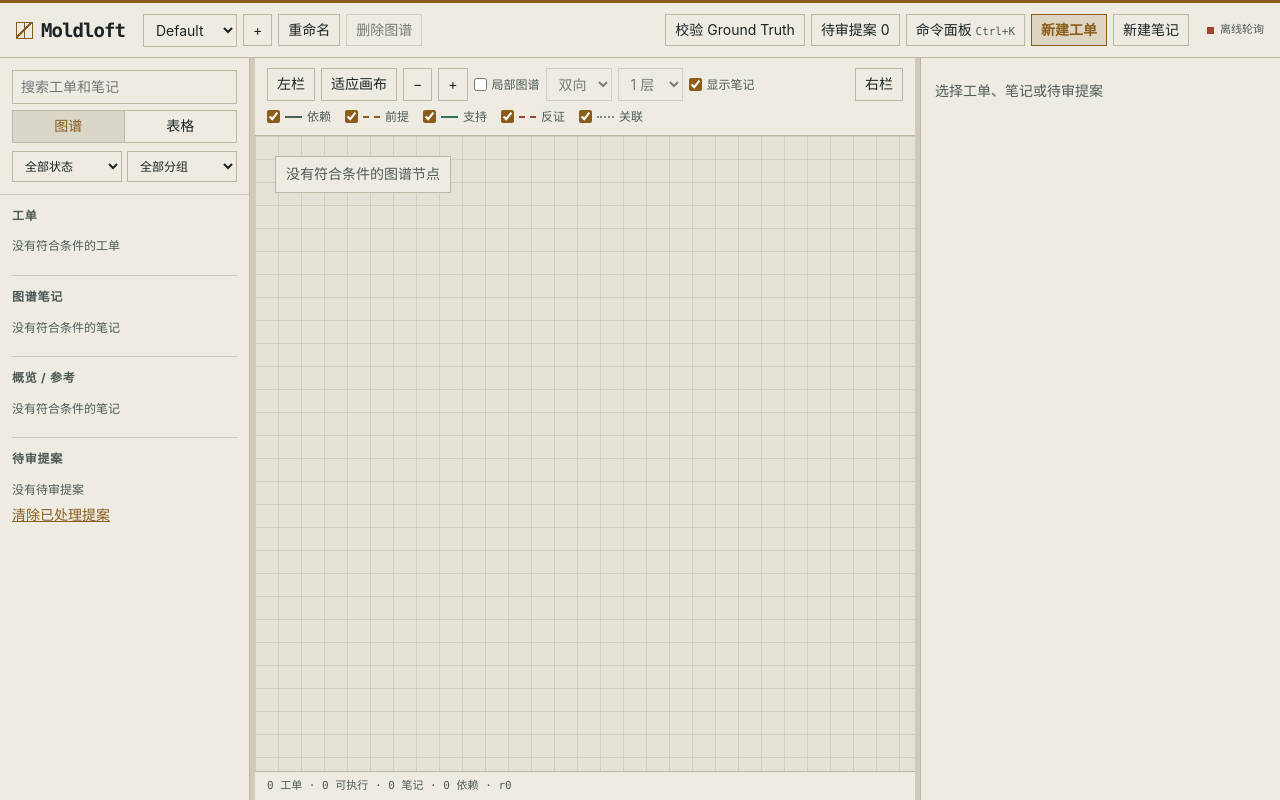
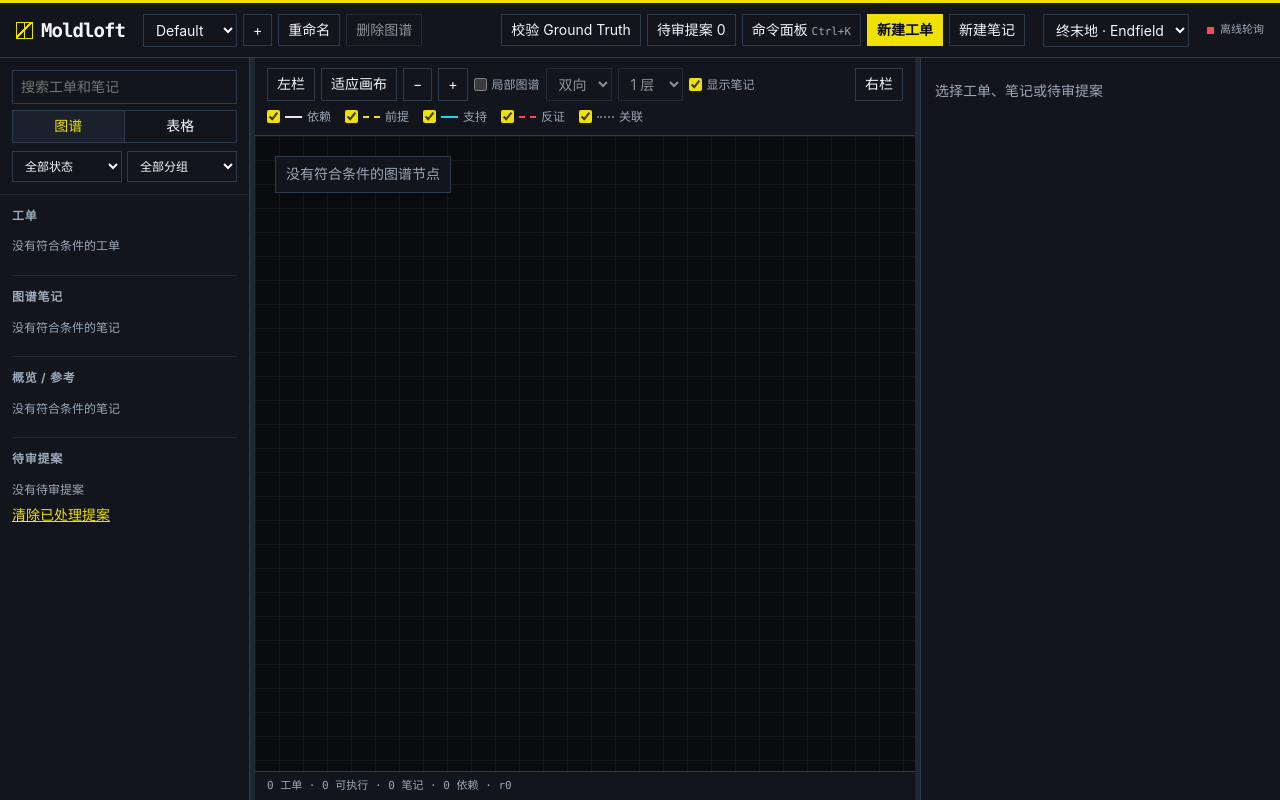
Before and after one commit to FezzyZHANG/Moldloft, a FastAPI app: page / in a window 1280 px wide. Run offline with FastAPI, Linux system fonts and the light colour scheme; data comes from the database, SQL or seed files in the repository; data that the repository does not hold is empty; parts of the project's set-up code (start-up, migrations or seed data) failed here and were passed over; some libraries are stand-ins or nearby versions.

Commit message:
Add Endfield high-contrast theme, theme switcher, stacked ticket status, and right-aligned note metadata

```diff
--- a/src/moldloft/static/app.css
+++ b/src/moldloft/static/app.css
@@ -1,38 +1,79 @@
 :root {
   color-scheme: light;
-  --ground: #E4E1D6;
-  --panel: #EDEBE2;
-  --panel2: #DAD6C8;
-  --rule: #BDB8A6;
-  --rule2: #CFCABA;
-  --ink: #1B2422;
-  --ink2: #4E5A56;
-  --dim: #7E8781;
+  --ground: #DDD9CC;
+  --panel: #ECEAE0;
+  --panel2: #D3CFC0;
+  --rule: #B0AA96;
+  --rule2: #C8C3B2;
+  --ink: #141B19;
+  --ink2: #44504C;
+  --dim: #747E78;
   --brass: #8A5D1B;
   --brass2: #A87428;
-  --verd: #2F7360;
-  --rust: #9E4330;
+  --verd: #226B58;
+  --ok: #1F7A52;
+  --rust: #A13A26;
+  --accent-ink: #FFFDF7;
+  --canvas-bg: #D8D4C7;
+  --node-bg: #F9F7F1;
+  --node-border: #8B8472;
+  --group-bg: color-mix(in srgb, #CFCBB9 72%, transparent);
+  --group-border: #8C8574;
+  --edge-requires: #3A4643;
   --mono: "IBM Plex Mono", Consolas, monospace;
   --sans: "Inter", "Microsoft YaHei UI", system-ui, sans-serif;
-  --grid: color-mix(in srgb, var(--rule) 48%, transparent);
+  --grid: color-mix(in srgb, var(--rule) 52%, transparent);
 }
 
 @media (prefers-color-scheme: dark) {
-  :root {
+  :root:not([data-theme="endfield"]) {
     color-scheme: dark;
-    --ground: #0D1416;
+    --ground: #0A1012;
     --panel: #121C1E;
-    --panel2: #182427;
-    --rule: #26383A;
-    --rule2: #1C2A2C;
-    --ink: #DCE0D7;
-    --ink2: #97A6A1;
-    --dim: #6B7A76;
-    --brass: #C4914A;
-    --brass2: #E0AE63;
-    --verd: #5CA88F;
-    --rust: #C4634A;
+    --panel2: #192629;
+    --rule: #2D4144;
+    --rule2: #1F2E30;
+    --ink: #E6EAE2;
+    --ink2: #9FB0AB;
+    --dim: #71817C;
+    --brass: #D49B4E;
+    --brass2: #ECC078;
+    --verd: #56B89A;
+    --ok: #46C48A;
+    --rust: #DC6A50;
+    --accent-ink: #0E1517;
+    --canvas-bg: #080E10;
+    --node-bg: #172326;
+    --node-border: #435C60;
+    --group-bg: color-mix(in srgb, #182528 74%, transparent);
+    --group-border: #3B5256;
+    --edge-requires: #BCC9C4;
   }
+}
+
+:root[data-theme="endfield"] {
+  color-scheme: dark;
+  --ground: #0D1015;
+  --panel: #12151B;
+  --panel2: #1B212C;
+  --rule: #2F3A4A;
+  --rule2: #1F2733;
+  --ink: #F3F6FA;
+  --ink2: #9AA7B8;
+  --dim: #667385;
+  --brass: #F0E100;
+  --brass2: #FFF04D;
+  --verd: #22D3EE;
+  --ok: #34D399;
+  --rust: #FF4757;
+  --accent-ink: #0B0D10;
+  --canvas-bg: #090B0E;
+  --node-bg: #161C25;
+  --node-border: #46556B;
+  --group-bg: color-mix(in srgb, #181F2A 80%, transparent);
+  --group-border: #495970;
+  --edge-requires: #E2E8F0;
+  --grid: rgba(255, 255, 255, .055);
 }
 
 * {
@@ -94,6 +135,15 @@ button.accent {
   background: color-mix(in srgb, var(--brass) 16%, var(--panel));
   color: var(--brass);
   font-weight: 650;
+}
+
+[data-theme="endfield"] button.accent {
+  background: var(--brass);
+  color: var(--accent-ink);
+}
+
+[data-theme="endfield"] button.accent:hover:not(:disabled) {
+  background: var(--brass2);
 }
 
 .danger {
@@ -500,7 +657,7 @@ body.resizing {
   border-top-style: dotted;
 }
 
-.requires { --edge: var(--ink2); }
+.requires { --edge: var(--edge-requires); }
 .assumes { --edge: var(--brass); }
 .supports { --edge: var(--verd); }
 .challenges { --edge: var(--rust); }
@@ -523,10 +680,10 @@ body.resizing {
   display: flex;
   flex: 1;
   min-height: 0;
-  background-color: var(--ground);
+  background-color: var(--canvas-bg);
   background-image: linear-gradient(var(--grid) 1px, transparent 1px),
     linear-gradient(90deg, var(--grid) 1px, transparent 1px);
-  background-size: 23px 23px;
+  background-size: 24px 24px;
 }
 
 #dag {
--- a/src/moldloft/static/canvas.js
+++ b/src/moldloft/static/canvas.js
@@ -282,23 +282,30 @@ export class Canvas {
     const width = item ? Math.min(244, node.width) : node.width;
     const height = item ? 114 : collapsed ? 60 : 42;
     const caption = item?.title ?? data.label;
-    const classes = ['graph-node', ticket ? 'ticket' : note ? 'note' : 'group', item?._proposal,
-      selected === node.id ? 'selected' : '', connect?.key === node.id ? 'connect-source' : ''].filter(Boolean);
+    const classes = [
+      'graph-node', ticket ? 'ticket' : note ? 'note' : 'group', item?._proposal,
+      ticket ? `status-${ticket.status}` : '', ticket?.ready ? 'is-ready' : '',
+      ticket?.blockers?.length ? 'is-blocked' : '',
+      ticket && ['done', 'closed'].includes(ticket.status) ? 'is-terminal' : '',
+      note ? `kind-${note.kind}` : '', note ? `state-${note.state}` : '',
+      selected === node.id ? 'selected' : '', connect?.key === node.id ? 'connect-source' : '',
+    ].filter(Boolean);
     const card = svg('g', {class: classes.join(' '), transform: `translate(${x} ${y})`,
       'data-node': node.id, tabindex: 0, role: 'button', 'aria-label': caption});
     const toggle = () => this.actions.collapse(node.id);
     const activate = () => item ? this.actions.pickNode(ticket ? 'ticket' : 'note', item.id) : toggle();
     card.append(svg('title', {}, caption), svg('rect', {class: 'node-surface', width, height}));
     if (item) {
+      card.append(svg('rect', {class: 'node-accent', x: 0, y: 0, width: 4, height}));
       if (typeof item.id !== 'number' && ticket && item.id.startsWith('new:')) card.classList.add('preview-item');
       const label = ticket ? `#${item.id}  /  ${item.status}` : `${item.kind}  /  ${item.state}`;
-      card.append(svg('text', {x: 12, y: 19, class: 'node-meta'}, label));
+      card.append(svg('text', {x: 14, y: 19, class: 'node-meta'}, label));
     }
     this.context.font = '600 14px system-ui, sans-serif';
-    const lines = wrapText(caption, width - (hasChildren ? 58 : 27),
+    const lines = wrapText(caption, width - (hasChildren ? 60 : 29),
       text => this.context.measureText(text).width, item ? 2 : 1);
     lines.forEach((line, i) => card.append(svg('text', {
-      class: 'node-title', x: 12, y: (item ? 41 : 25) + 17 * i,
+      class: 'node-title', x: item ? 14 : 12, y: (item ? 41 : 25) + 17 * i,
     }, line)));
     const count = ticket?.blockers?.length || 0;
     const premise = ticket?.review_notes?.length || note?.adoption_stale;
@@ -339,7 +346,7 @@ export class Canvas {
 
   badges(card, y, values) {
     this.context.font = '11px system-ui, sans-serif';
-    let x = 12;
+    let x = 14;
     for (const [style, label] of values) {
       if (!label) continue;
       const width = Math.ceil(this.context.measureText(label).width) + 10;
--- a/src/moldloft/static/index.html
+++ b/src/moldloft/static/index.html
@@ -24,6 +24,7 @@
       <button type="button" id="new-ticket" class="accent">新建工单</button>
       <button type="button" id="new-note">新建笔记</button>
     </div>
+    <select id="theme-select" aria-label="界面主题" title="切换界面主题"></select>
     <span id="connection" class="connection" role="status" data-state="offline">未连接</span>
   </header>
   <div class="notice" id="notice" hidden>
--- a/src/moldloft/static/main.js
+++ b/src/moldloft/static/main.js
@@ -6,6 +6,7 @@ import {PaneLayout} from './panes.js';
 import {Review} from './review.js';
 import {Sidebar} from './sidebar.js';
 import {findItem, readTarget, targetParam, WorkbenchStore} from './store.js';
+import {ThemeManager, THEMES} from './theme.js';
 import {button, byId} from './ui.js';
 
 function report(error) {
@@ -37,6 +38,9 @@ const actions = {
 const sidebar = new Sidebar(store, actions);
 const inspector = new Inspector(store, actions);
 const review = new Review(store, actions);
+const theme = new ThemeManager(byId('theme-select'));
+actions.themes = THEMES;
+actions.setTheme = id => theme.set(id);
 const canvas = new Canvas(actions);
 new Palette(store, actions);
 new PaneLayout(document.querySelector('.workspace'), {
--- a/src/moldloft/static/palette.js
+++ b/src/moldloft/static/palette.js
@@ -51,6 +51,9 @@ export class Palette {
       if (graph.id !== store.graph?.id) rows.push([
         `graph:${graph.id}`, `切换到 ${graph.name}`, 'Switch Graph', () => actions.openGraph(graph.id),
       ]);
+    }
+    for (const theme of actions.themes || []) {
+      rows.push([`theme:${theme.id}`, `切换主题：${theme.label}`, 'Switch Theme', () => actions.setTheme?.(theme.id)]);
     }
     return rows.map(([key, title, detail, action]) => ({key, title, detail, action}));
   }
--- /dev/null
+++ b/src/moldloft/static/theme.js
@@ -0,0 +1,60 @@
+// Theme registry and persistence; purely visual preference with no server state.
+const STORAGE_KEY = 'moldloft.theme.v1';
+export const THEMES = Object.freeze([
+  {id: 'endfield', label: '终末地 · Endfield'},
+  {id: 'loft', label: '放样间 · Loft'},
+]);
+export const DEFAULT_THEME = 'endfield';
+const VALID_IDS = new Set(THEMES.map(theme => theme.id));
+
+export function loadTheme(storage = globalThis.localStorage) {
+  try {
+    const saved = storage?.getItem(STORAGE_KEY);
+    return VALID_IDS.has(saved) ? saved : DEFAULT_THEME;
+  } catch {
+    return DEFAULT_THEME;
+  }
+}
+
+export function saveTheme(id, storage = globalThis.localStorage) {
+  const resolved = VALID_IDS.has(id) ? id : DEFAULT_THEME;
+  try { storage?.setItem(STORAGE_KEY, resolved); }
+  catch {}
+  return resolved;
+}
+
+export function applyTheme(id, root = globalThis.document?.documentElement) {
+  const resolved = VALID_IDS.has(id) ? id : DEFAULT_THEME;
+  if (root?.dataset) root.dataset.theme = resolved;
+  return resolved;
+}
+
+export class ThemeManager {
+  constructor(select, {storage = globalThis.localStorage, root = globalThis.document?.documentElement, onChange} = {}) {
+    this.select = select;
+    this.storage = storage;
+    this.root = root;
+    this.onChange = onChange;
+    if (this.select?.replaceChildren && globalThis.document?.createElement) {
+      this.select.replaceChildren(...THEMES.map(({id, label}) => {
+        const option = globalThis.document.createElement('option');
+        option.value = id;
+        option.textContent = label;
+        return option;
+      }));
+    }
+    this.current = applyTheme(loadTheme(this.storage), this.root);
+    if (this.select) {
+      this.select.value = this.current;
+      this.select.addEventListener('change', () => this.set(this.select.value));
+    }
+  }
+
+  set(id) {
+    const resolved = applyTheme(id, this.root);
+    this.current = saveTheme(resolved, this.storage);
+    if (this.select) this.select.value = this.current;
+    this.onChange?.(this.current);
+    return this.current;
+  }
+}
```
Also changed, not shown: other parts of src/moldloft/static/app.css (+157 -16 lines), src/moldloft/static/sidebar.js (+35 -8 lines), tests/theme.test.mjs (added, +74 -0 lines).
